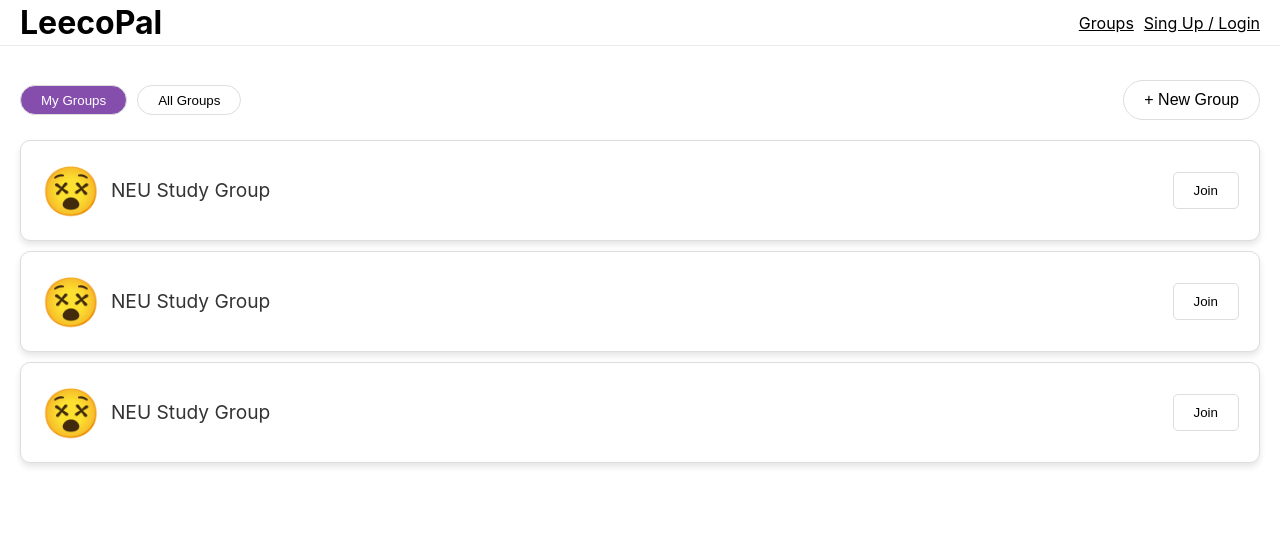
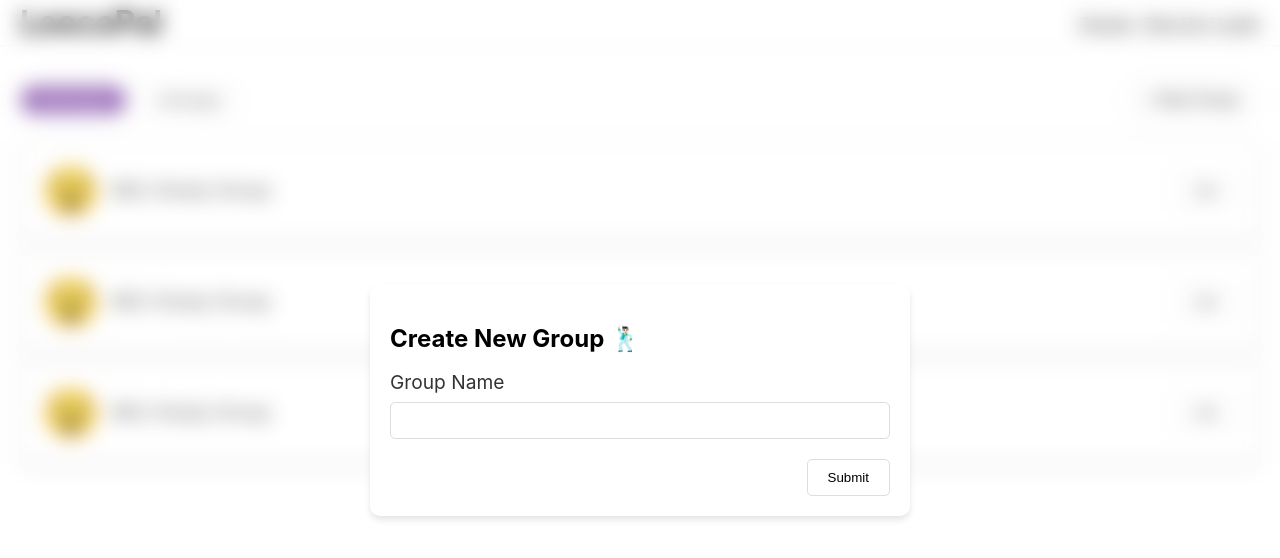
Before and after one commit to kyralu/leecopal, a React (Create React App) app: page /group in a window 1280 px wide. Both pictures are taken after a click on the button "+ New Group". Shown: the top 558 px of the page. Built offline with nearby package versions, Linux system fonts and the light colour scheme.

Commit message:
Add CreateGroupForm component and styling

```diff
--- /dev/null
+++ b/src/components/CreateGroupForm/CreateGroupForm.js
@@ -0,0 +1,33 @@
+import style from "./CreateGroupForm.module.css";
+import React, { useState } from "react";
+
+export default function CreateGroupForm() {
+  const [teamName, setTeamName] = useState("");
+
+  const handleInputChange = (event) => {
+    setTeamName(event.target.value);
+  };
+
+  const handleSubmit = (event) => {
+    event.preventDefault();
+    alert(`Team Name submitted: ${teamName}`);
+    // Here you can also call an API or perform other actions with the team name
+  };
+
+  return (
+    <div className={style.background}>
+      <form className={style.form} onSubmit={handleSubmit}>
+        <h2>Create New Group 🕺🏻</h2>
+        <label className={style.label} htmlFor="teamName">Group Name</label>
+        <input
+          type="text"
+          id="teamName"
+          value={teamName}
+          onChange={handleInputChange}
+          className={style.input}
+        />
+        <button type="submit" className={style.submitButton}>Submit</button>
+      </form>
+    </div>
+  );
+}
--- /dev/null
+++ b/src/components/CreateGroupForm/CreateGroupForm.module.css
@@ -0,0 +1,50 @@
+.background {
+  position: fixed;
+  height: 100%;
+  width: 100%;
+  top: 0;
+  left: 0;
+  z-index: 10;
+  background-color: rgb(255, 255, 255, 0.2);
+  backdrop-filter: blur(10px);
+  display: flex;
+  justify-content: center;
+  align-items: center;
+}
+
+.form {
+  width: 500px;
+  background-color: #fff;
+  border-radius: 10px;
+  display: flex;
+  flex-direction: column;
+  border-radius: 10px;
+  padding: 20px;
+  box-shadow: 0 4px 6px rgba(0, 0, 0, 0.1);
+  transition: box-shadow 0.3s ease;
+}
+
+.label {
+  font-size: 1.2rem;
+  color: #333;
+  line-height: 1.2rem;
+  margin-bottom: 10px;
+}
+
+.input {
+  padding: 10px;
+  border: 1px solid #ddd;
+  border-radius: 5px;
+  margin-bottom: 20px;
+}
+
+.submitButton {
+  padding: 10px 20px;
+  border: none;
+  border-radius: 5px;
+  background-color: white;
+  border: 1px solid #ddd;
+  cursor: pointer;
+  transition: background-color 0.3s ease;
+  margin-left: auto;
+}
--- a/src/pages/GroupPage/GroupPage.js
+++ b/src/pages/GroupPage/GroupPage.js
@@ -1,6 +1,7 @@
 import React, {useState} from "react";
 import style from "./GroupPage.module.css";
 import GroupList from "../../components/GroupList/GroupList";
+import CreateGroupForm from "../../components/CreateGroupForm/CreateGroupForm";
 
 
 
@@ -29,9 +30,14 @@ function GroupPage() {
 
   const filters = ["My Groups", "All Groups"];
   const [selectedFilter, setSelectedFilter] = useState("My Groups");
-
   const handleFilterClick = (filter) => {
     setSelectedFilter(filter);
+  };
+
+  const [showCreateGroupForm, setShowCreateGroupForm] = useState(false);
+
+  const handleCreateGroupClick = () => {
+    setShowCreateGroupForm(!showCreateGroupForm);
   };
 
   return (
@@ -42,9 +48,10 @@ function GroupPage() {
             <button className={selectedFilter === filter ? `${style.filter} ${style.filterActive}` : style.filter} onClick={() => handleFilterClick(filter)}>{filter}</button>
           ))}
         </div>
-        <button className={style.createGroupButton}>  + New Group</button>
+        <button className={style.createGroupButton} onClick={handleCreateGroupClick}>  + New Group</button>
       </div>
       <GroupList groups={selectedFilter === "My Groups"? myGroups:allGroups}></GroupList>
+      {showCreateGroupForm && <CreateGroupForm />}
     </div>
   );
 }
```
